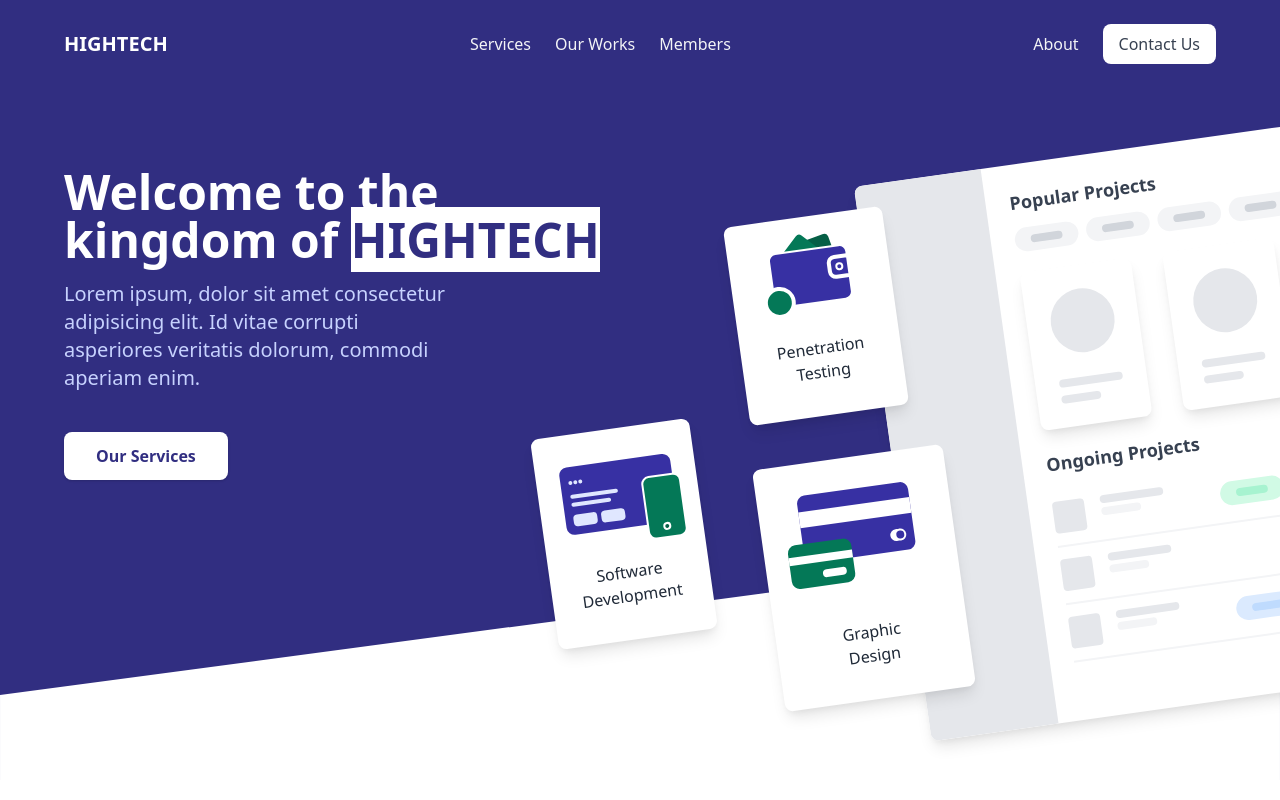
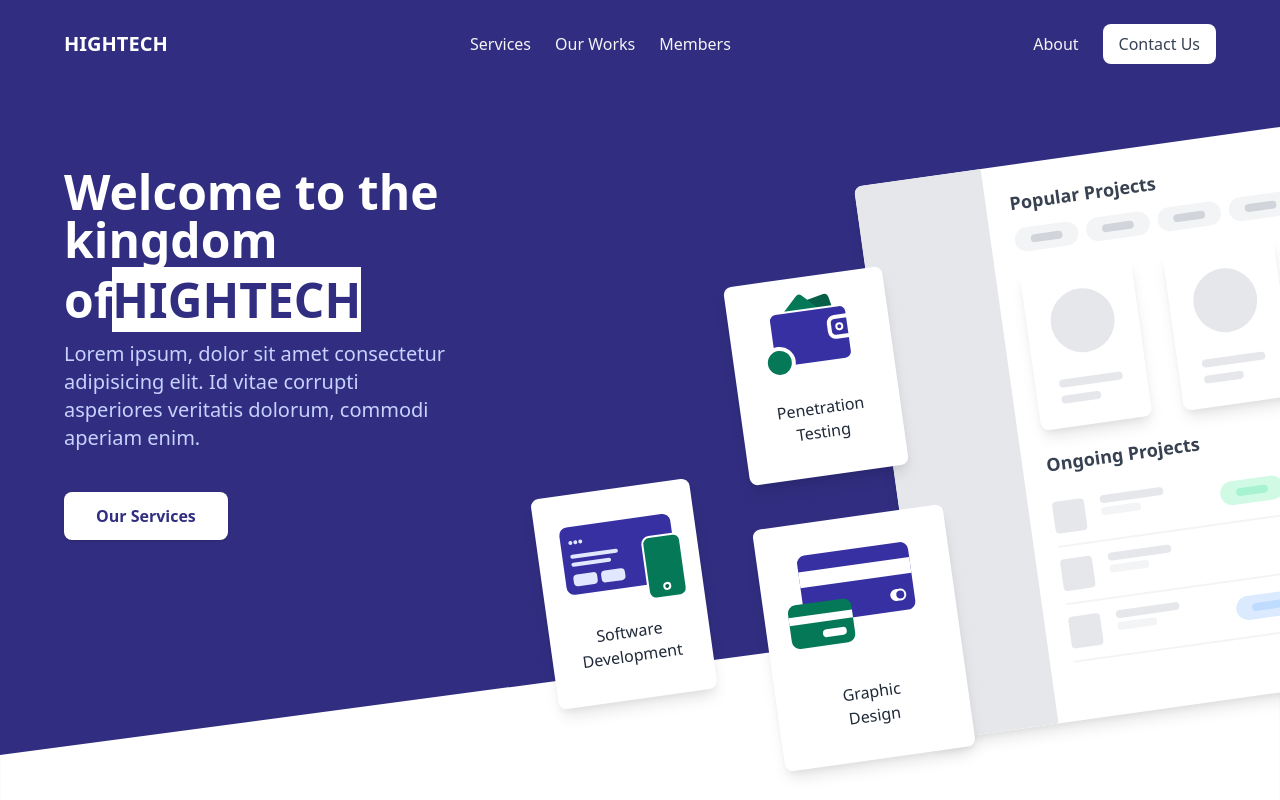
Before and after one commit to High-Tech-MITC/HIGHTECH-official, a React (Create React App) app: page / in a window 1280 px wide. Shown: the top 800 px of the page. Built offline with nearby package versions, Linux system fonts and the light colour scheme.

Commit message:
added reactplayer

```diff
--- a/package.json
+++ b/package.json
@@ -12,6 +12,7 @@
     "react": "^17.0.2",
     "react-dom": "^17.0.2",
     "react-icons": "^4.2.0",
+    "react-player": "^2.9.0",
     "react-router-dom": "5",
     "react-scripts": "4.0.3",
     "tailwindcss": "npm:@tailwindcss/postcss7-compat",
@@ -29,7 +30,7 @@
       "react-app/jest"
     ]
   },
-  "license":"MIT",
+  "license": "MIT",
   "browserslist": {
     "production": [
       ">0.2%",
--- a/src/components/Landing.jsx
+++ b/src/components/Landing.jsx
@@ -13,8 +13,11 @@ const Landing = () => {
             <div class="md:flex md:flex-wrap">
               <div class="md:w-1/2 text-center md:text-left md:pt-16">
                 <h1 class="font-bold text-white text-2xl md:text-5xl leading-tight mb-4">
-                  Welcome to the kingdom of{" "}
-                  <span className="bg-white text-indigo-900">HIGHTECH</span>
+                  Welcome to the kingdom{" "}
+                  <div className="mt-3">
+                    of
+                    <span className="bg-white text-indigo-900 ">HIGHTECH</span>
+                  </div>
                 </h1>
 
                 <p class="text-indigo-200 md:text-xl md:pr-48">
@@ -35,7 +38,7 @@ const Landing = () => {
               <div class="md:w-1/2 invisible md:visible lg:visible relative">
                 <div class="hidden md:block">
                   <div
-                    class="-ml-24 -mb-40 absolute left-0 bottom-0 w-40 bg-white rounded-lg shadow-lg px-6 py-8"
+                    class="-ml-24 -mb-40 absolute left-0 bottom-0 w-40 bg-white rounded-lg shadow-lg px-6 py-8 mt-40"
                     style={{ transform: "rotate(-8deg)" }}
                   >
                     <div class="bg-indigo-800 mx-auto rounded-lg px-2 pb-2 relative mb-8">
--- a/src/components/sub/Subscribe.jsx
+++ b/src/components/sub/Subscribe.jsx
@@ -1,5 +1,3 @@
-import React from "react";
-
 const Subscribe = () => {
   return (
     <div className="sub__subscribe">
```
Also changed, not shown: 1 other file (tests, documents, lock files or other folders).
